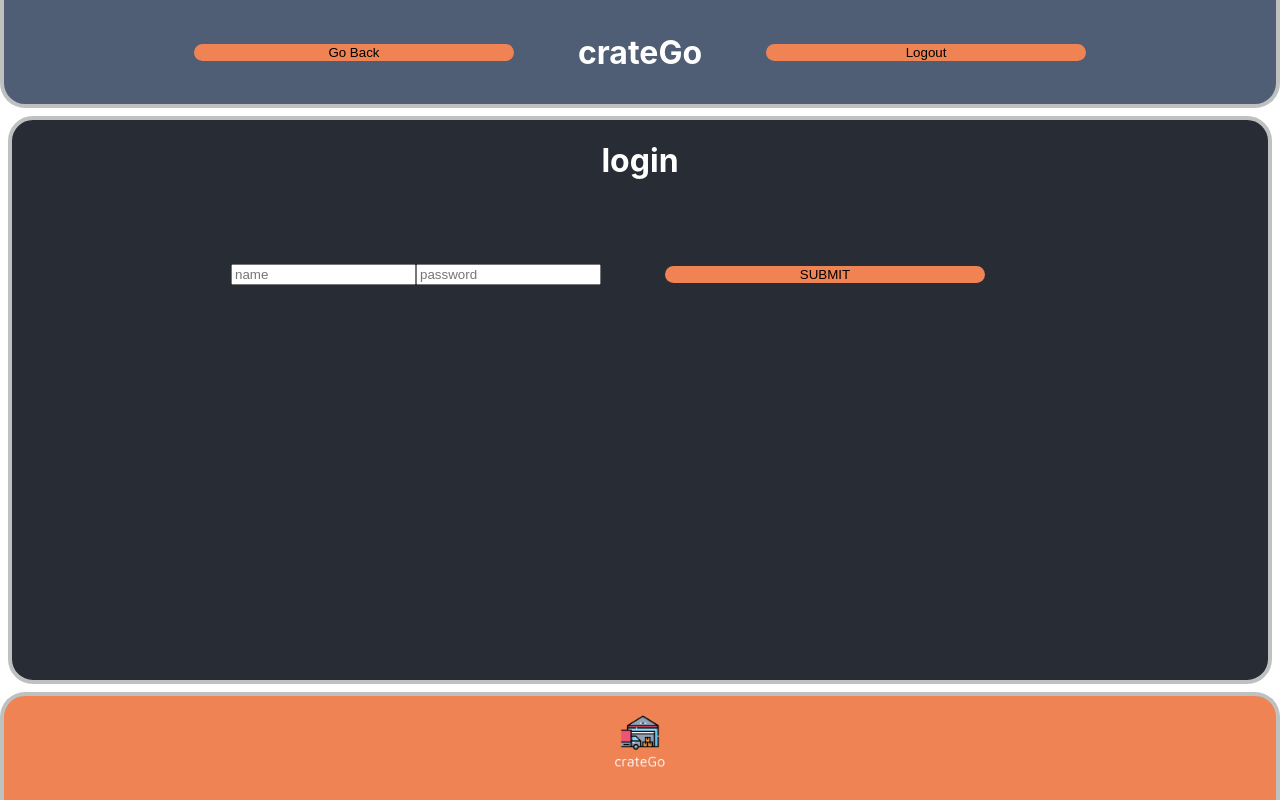
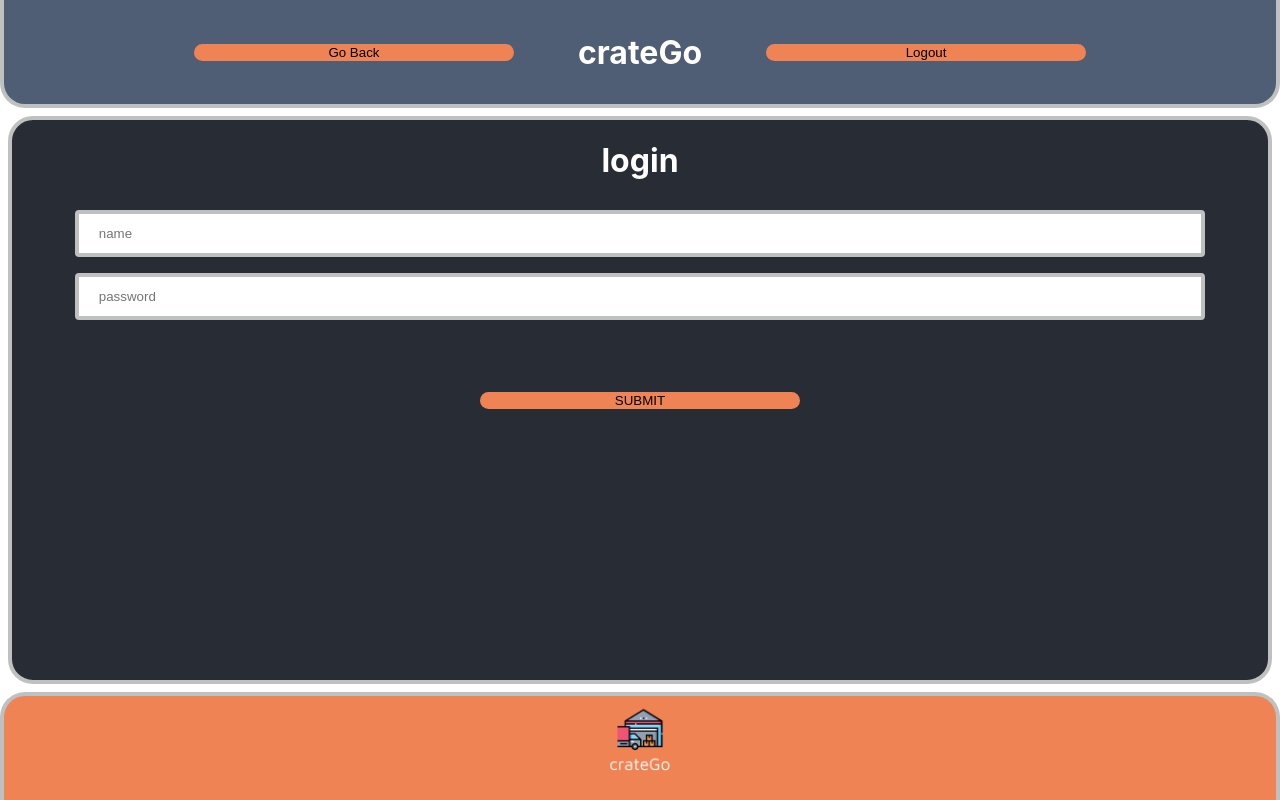
Before and after one commit to ernstBonn/cap-cratego-bo-java-23-1, a React (Create React App) app in the folder frontend/: page / in a window 1280 px wide. Built offline with nearby package versions, Linux system fonts and the light colour scheme; no server answers.

Commit message:
css styling

```diff
--- a/frontend/src/App.css
+++ b/frontend/src/App.css
@@ -54,13 +54,23 @@
 
 .logo {
     width: auto;
-    height: 10vh;
+    height: 12vh;
 }
 
 .userName {
   color: #EF8354;
   font-size: 4vh;
   margin: 2vh;
+}
+
+input {
+    width: 90%;
+    padding: 12px 20px;
+    margin: 8px 0;
+    display: inline-block;
+    border: 0.5vh solid #BFC0C0;
+    border-radius: 4px;
+    box-sizing: border-box;
 }
 
 /*.main {*/
```
